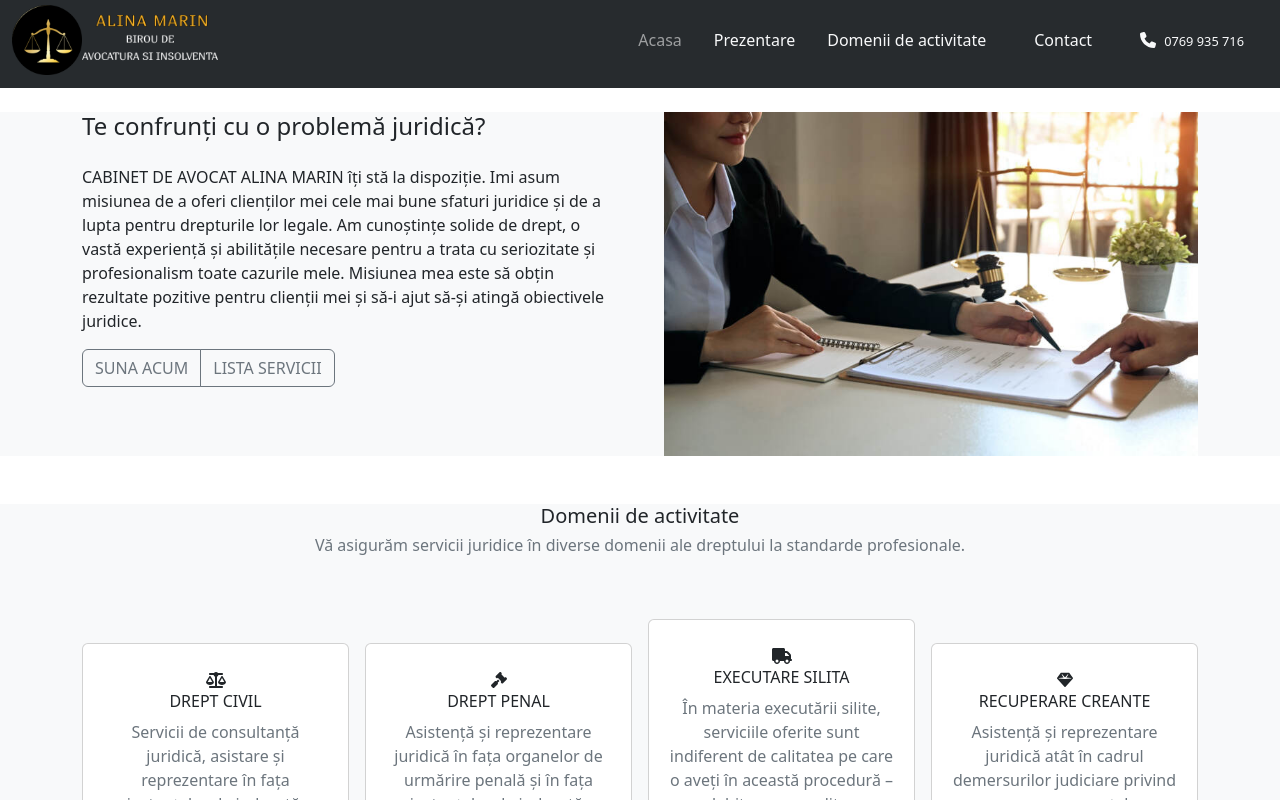
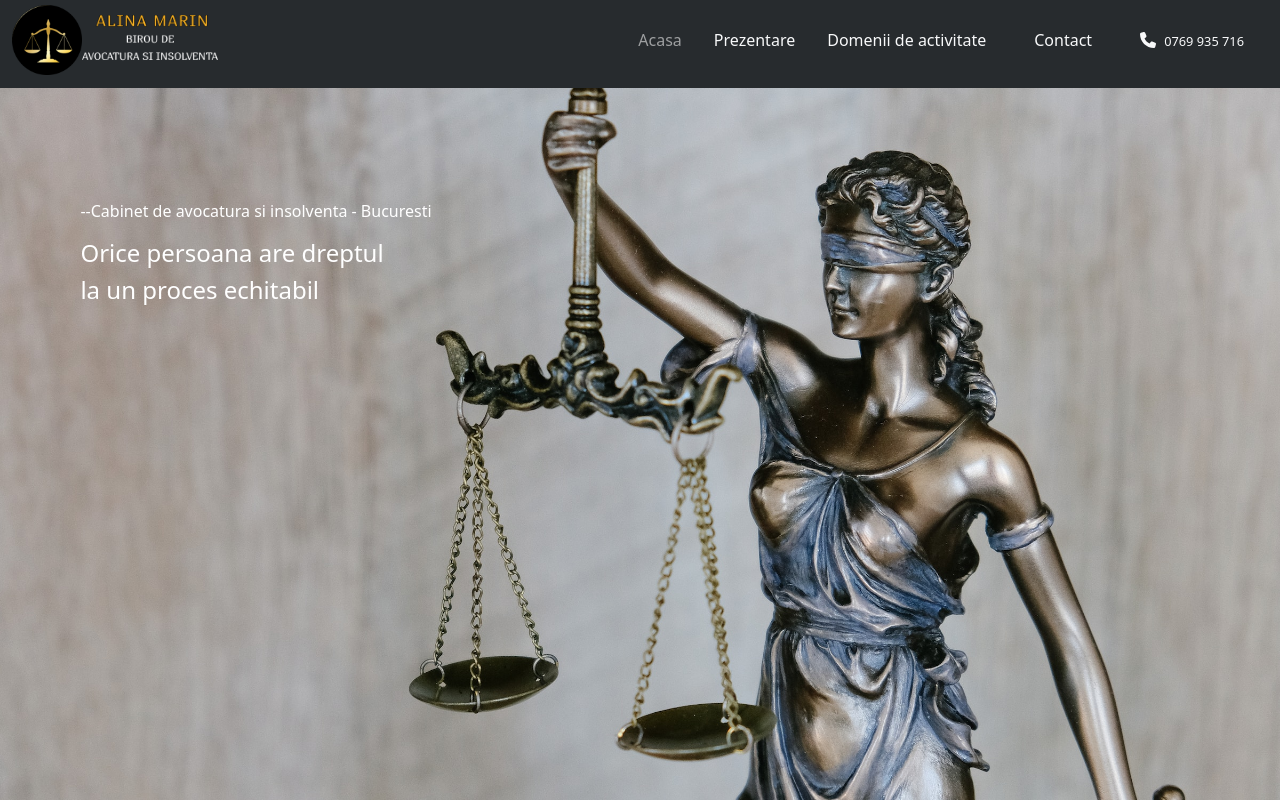
Before and after one commit to AlexJora/lawyer-website, a React (Create React App) app in the folder client/: page / in a window 1280 px wide. Shown: the top 800 px of the page. Built offline with nearby package versions, Linux system fonts and the light colour scheme.

Commit message:
hero image

```diff
--- a/client/src/custom.css
+++ b/client/src/custom.css
@@ -85,6 +85,21 @@
 
 }
 
+/* ACASA====================== */
+.wraper {
+  position: relative;
+}
+
+.message {
+  color: #fff;
+  position: absolute;
+  top: 30%;
+  left: 20%;
+  transform: translate(-50%, -50%);
+  z-index: 1;
+}
+
+
 /* FOOTER====================== */
 /* FOOTER====================== */
 /* FOOTER====================== */
@@ -93,4 +108,3 @@
 /* FOOTER====================== */
 /* FOOTER====================== */
 /* FOOTER====================== */
-/* FOOTER====================== */
--- a/client/src/pages/Acasa.js
+++ b/client/src/pages/Acasa.js
@@ -12,10 +12,18 @@ const Acasa = () => {
         {/* banner */}
 
         {/*intro*/}
+        {/* style={{ height: '30rem' }} */}
+        <section>
+          <div className='wraper'>
+            <img src="hero.jpg" className="img-fluid" alt="books" />
+            <div className='message'>
+              <p>--Cabinet de avocatura si insolventa - Bucuresti</p>
+              <h4>Orice persoana are dreptul </h4>
+              <h4>la un proces echitabil</h4>
+            </div>
+          </div>
 
-        <section>
-          <div style={{ backgroundColor: 'gray', width: '100', height: '4rem', color: 'white' }}>Birou de insolventa si avocatura - Bucuresti </div>
-          {/* <img src='books.jpg' className="img-fluid" alt='books' /> */}
+
         </section>
         <section id="intro" className="bg-light mt-5">
           <div className="container">
```
Also changed, not shown: client/public/hero.jpg (added).
